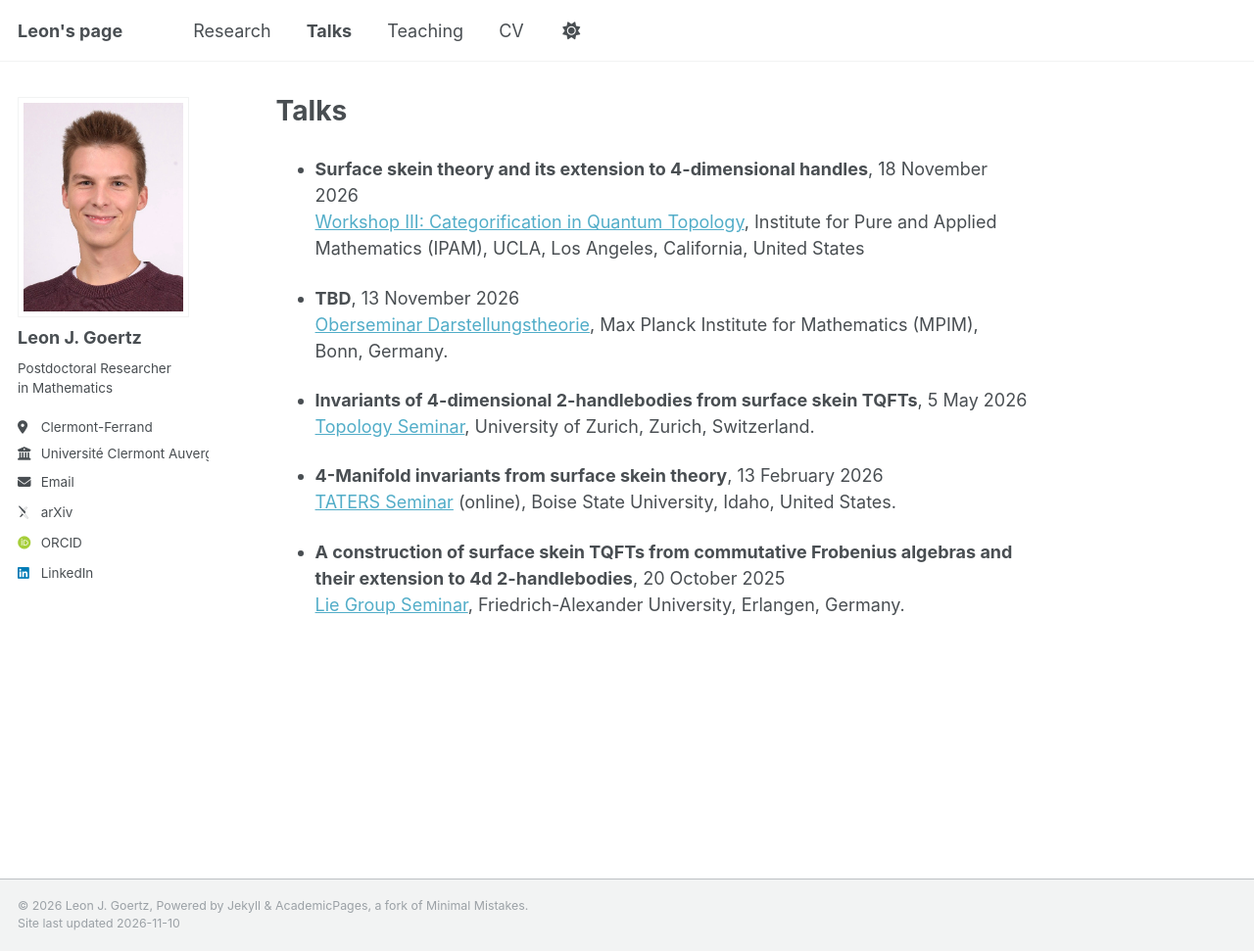
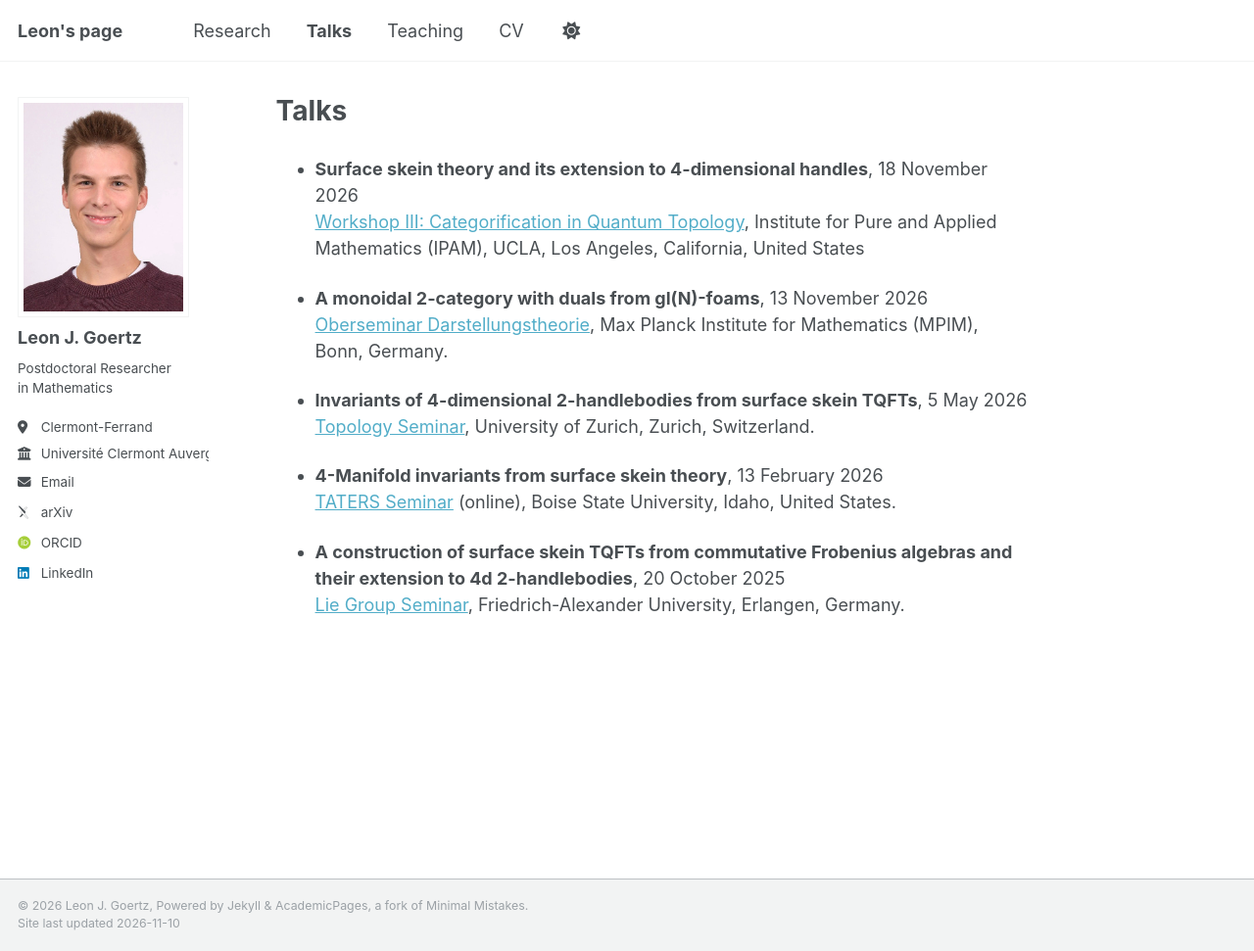
Before and after one commit to leonjgoertz/leonjgoertz.github.io, a Jekyll site: the page built from _pages/talks.md, in a window 1280 px wide and 971 px high. Shown: the whole window at 98% size. Built offline with Jekyll 4.4.1, drawn with Linux system fonts in a browser that asks for light colours; some web fonts are replaced; a script that is not in the unit is left out.

Commit message:
added talk title

```diff
--- a/_pages/talks.md
+++ b/_pages/talks.md
@@ -8,7 +8,7 @@ author_profile: true
 * **Surface skein theory and its extension to 4-dimensional handles**, 18 November 2026
   [Workshop III: Categorification in Quantum Topology](https://www.ipam.ucla.edu/programs/workshops/workshop-iii-categorification-in-quantum-topology/), Institute for Pure and Applied Mathematics (IPAM), UCLA, Los Angeles, California, United States
 
-* **TBD**, 13 November 2026
+* **A monoidal 2-category with duals from gl(N)-foams**, 13 November 2026
   [Oberseminar Darstellungstheorie](https://math-events.uni-bonn.de/event/1737/), Max Planck Institute for Mathematics (MPIM), Bonn, Germany.
 
 * **Invariants of 4-dimensional 2-handlebodies from surface skein TQFTs**, 5 May 2026
```
Also changed, not shown: _pages/cv.md (+1 -1 lines).
